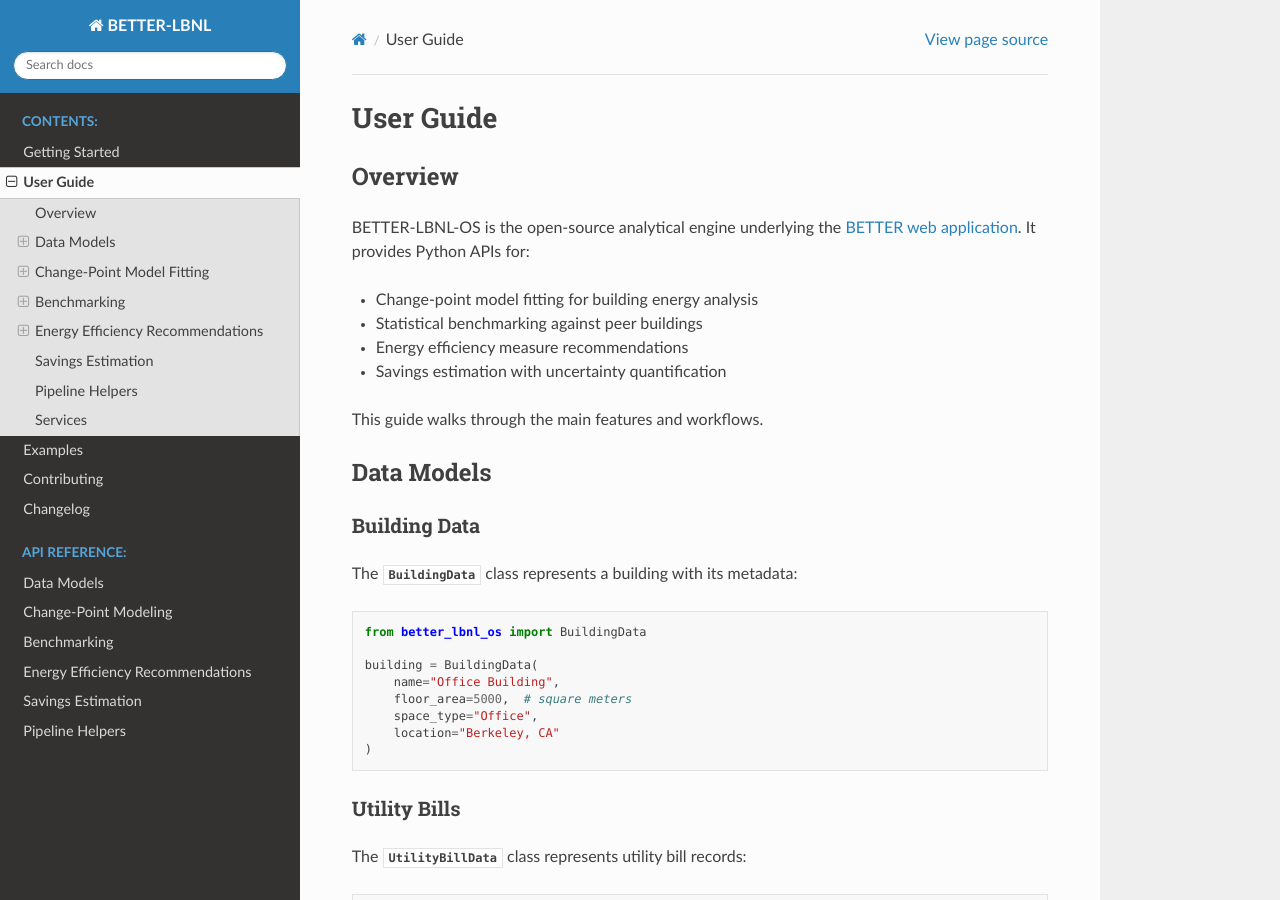
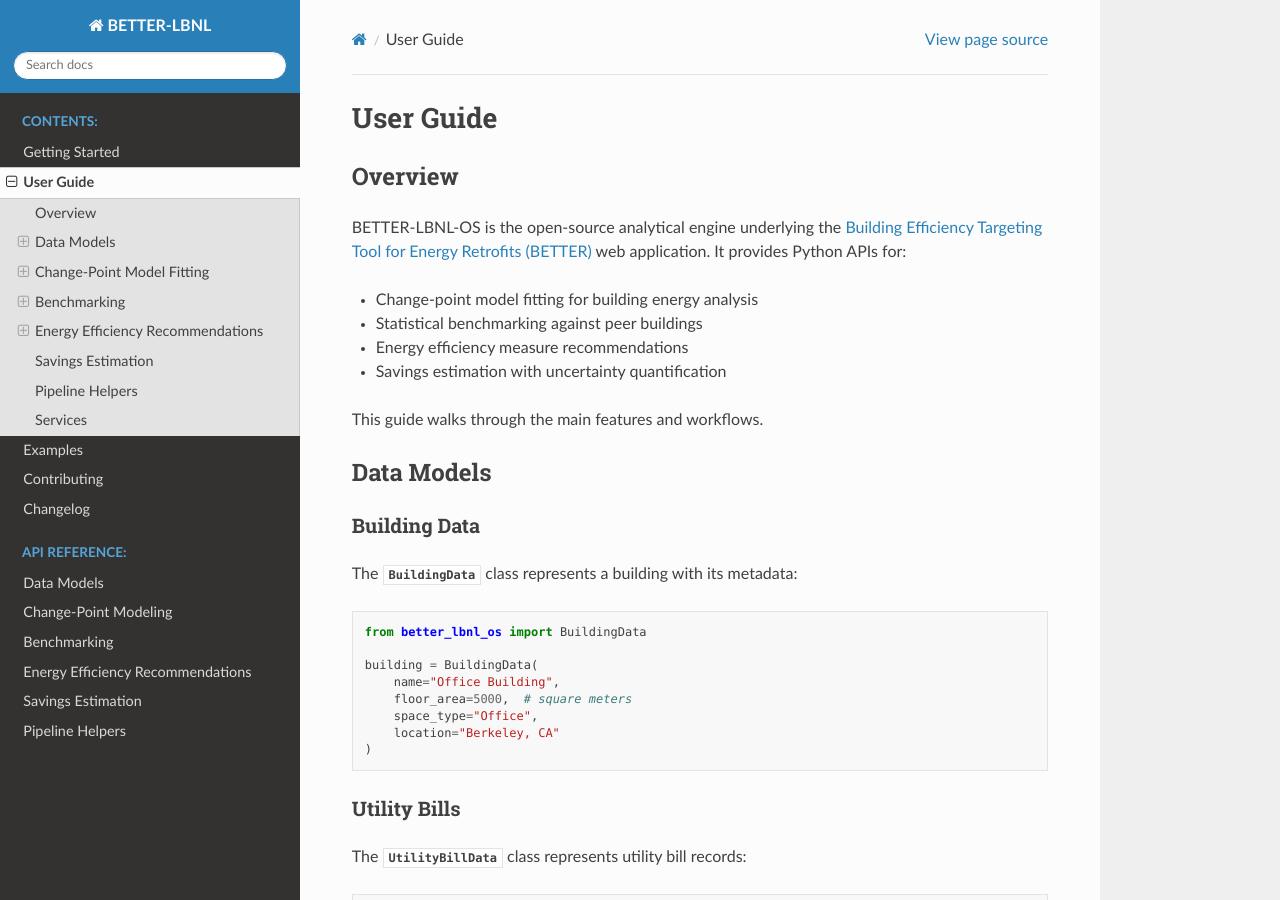
Before and after one commit to LBNL-ETA/better-lbnl-os, a Sphinx documentation site: the page built from docs/user_guide.rst, in a window 1280 px wide and 900 px high. Built offline with Sphinx 7.4.7 and the Read the Docs theme 3.1.0, drawn with Linux system fonts in a browser that asks for light colours.

Commit message:
Update BETTER web app description in user guide
Clarifies the full name of BETTER as 'Building Efficiency Targeting Tool for Energy Retrofits' in the documentation for improved clarity.

```diff
--- a/docs/user_guide.rst
+++ b/docs/user_guide.rst
@@ -5,7 +5,7 @@
 --------
 
 BETTER-LBNL-OS is the open-source analytical engine underlying the
-`BETTER web application <https://better.lbl.gov>`_. It provides Python APIs for:
+`Building Efficiency Targeting Tool for Energy Retrofits (BETTER) <https://better.lbl.gov>`_ web application. It provides Python APIs for:
 
 - Change-point model fitting for building energy analysis
 - Statistical benchmarking against peer buildings
```
